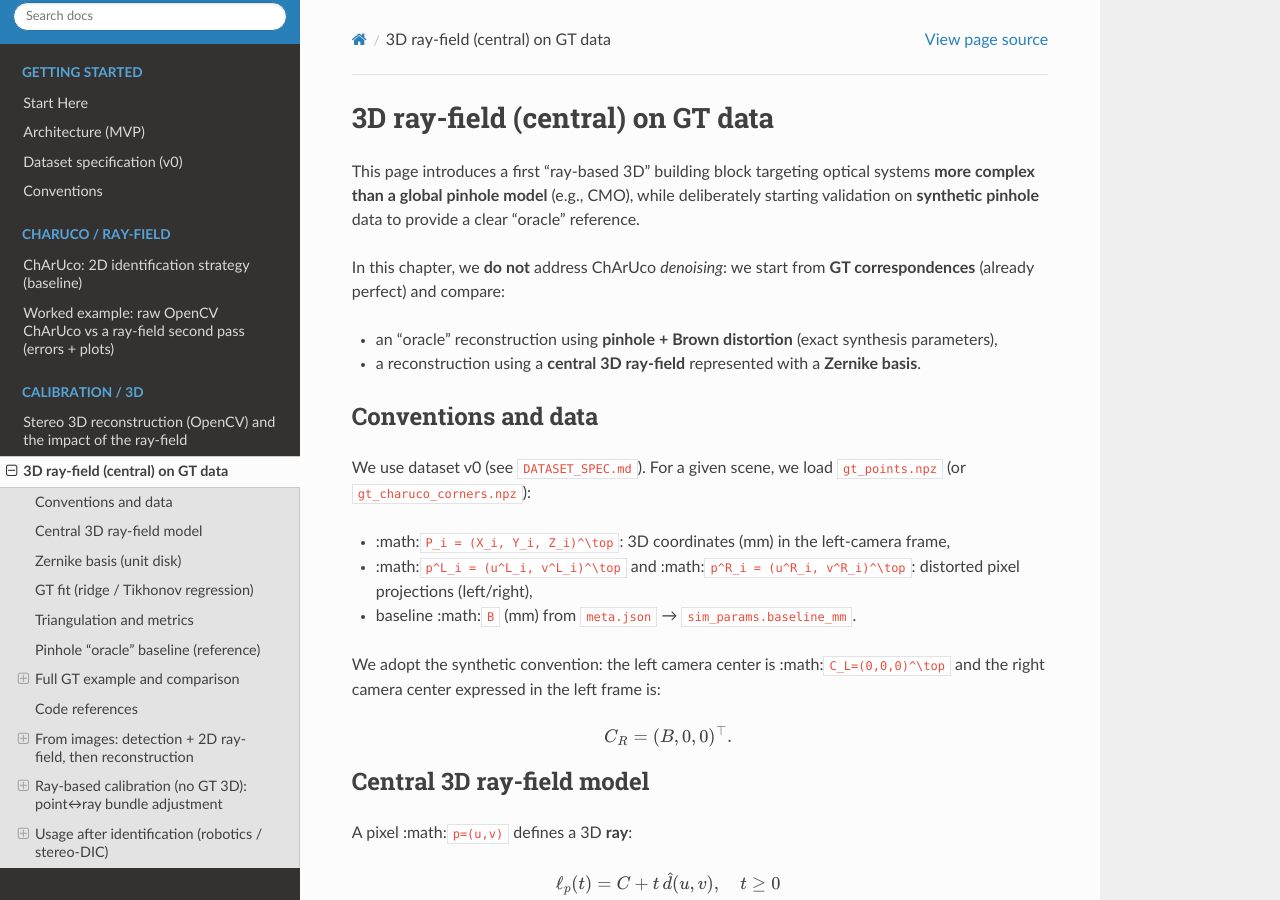
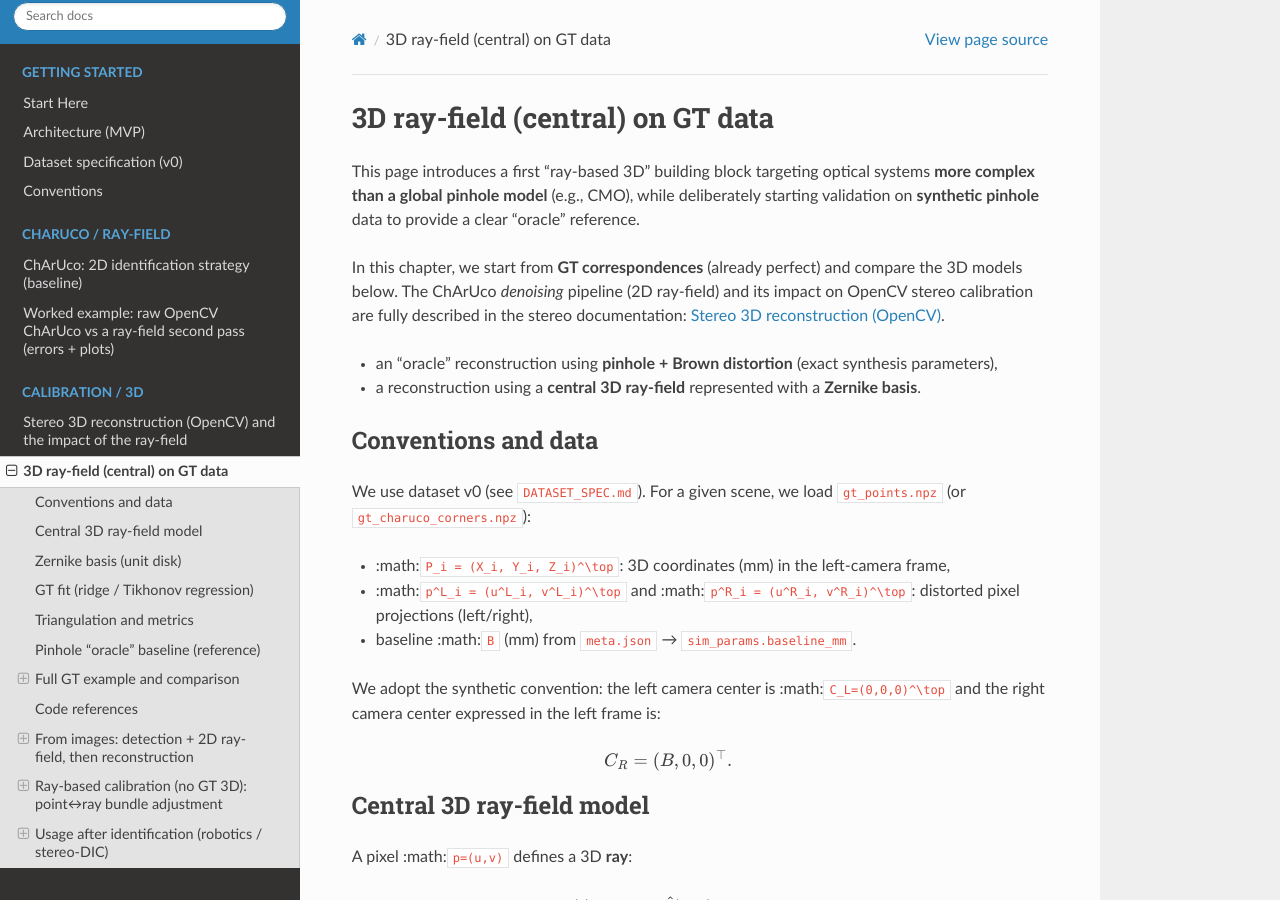
Before and after one commit to jeffwitz/StereoComplex, a Sphinx documentation site: the page built from docs/RAYFIELD3D_RECONSTRUCTION.md, in a window 1280 px wide and 900 px high. Built offline with Sphinx 7.4.7 and the Read the Docs theme 3.1.0, drawn with Linux system fonts in a browser that asks for light colours.

Commit message:
Docs: link 3D ray-field page to stereo denoising

```diff
--- a/docs/RAYFIELD3D_RECONSTRUCTION.md
+++ b/docs/RAYFIELD3D_RECONSTRUCTION.md
@@ -2,7 +2,7 @@
 
 This page introduces a first “ray-based 3D” building block targeting optical systems **more complex than a global pinhole model** (e.g., CMO), while deliberately starting validation on **synthetic pinhole** data to provide a clear “oracle” reference.
 
-In this chapter, we **do not** address ChArUco *denoising*: we start from **GT correspondences** (already perfect) and compare:
+In this chapter, we start from **GT correspondences** (already perfect) and compare the 3D models below. The ChArUco *denoising* pipeline (2D ray-field) and its impact on OpenCV stereo calibration are fully described in the stereo documentation: [Stereo 3D reconstruction (OpenCV)](STEREO_RECONSTRUCTION.md).
 
 - an “oracle” reconstruction using **pinhole + Brown distortion** (exact synthesis parameters),
 - a reconstruction using a **central 3D ray-field** represented with a **Zernike basis**.
```
